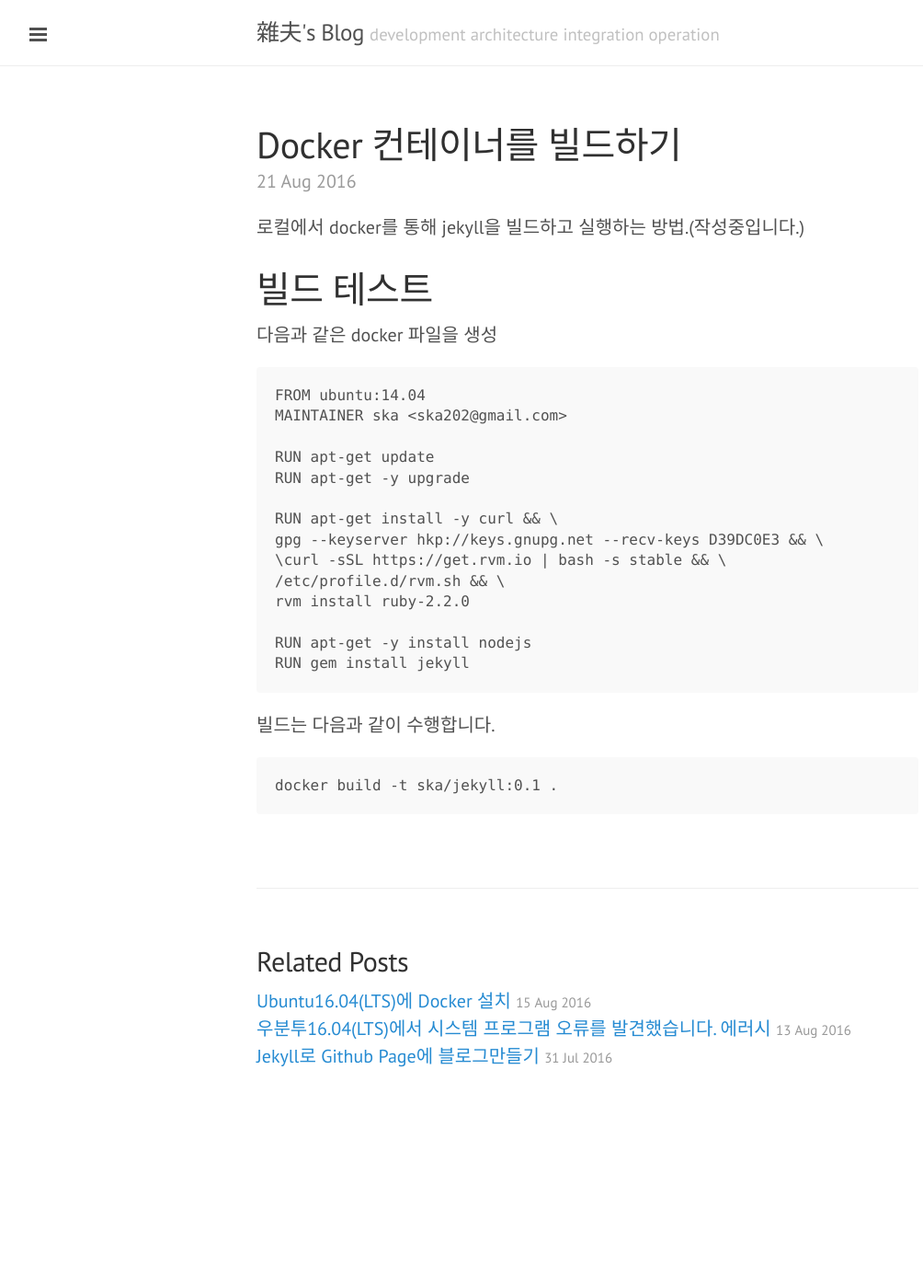
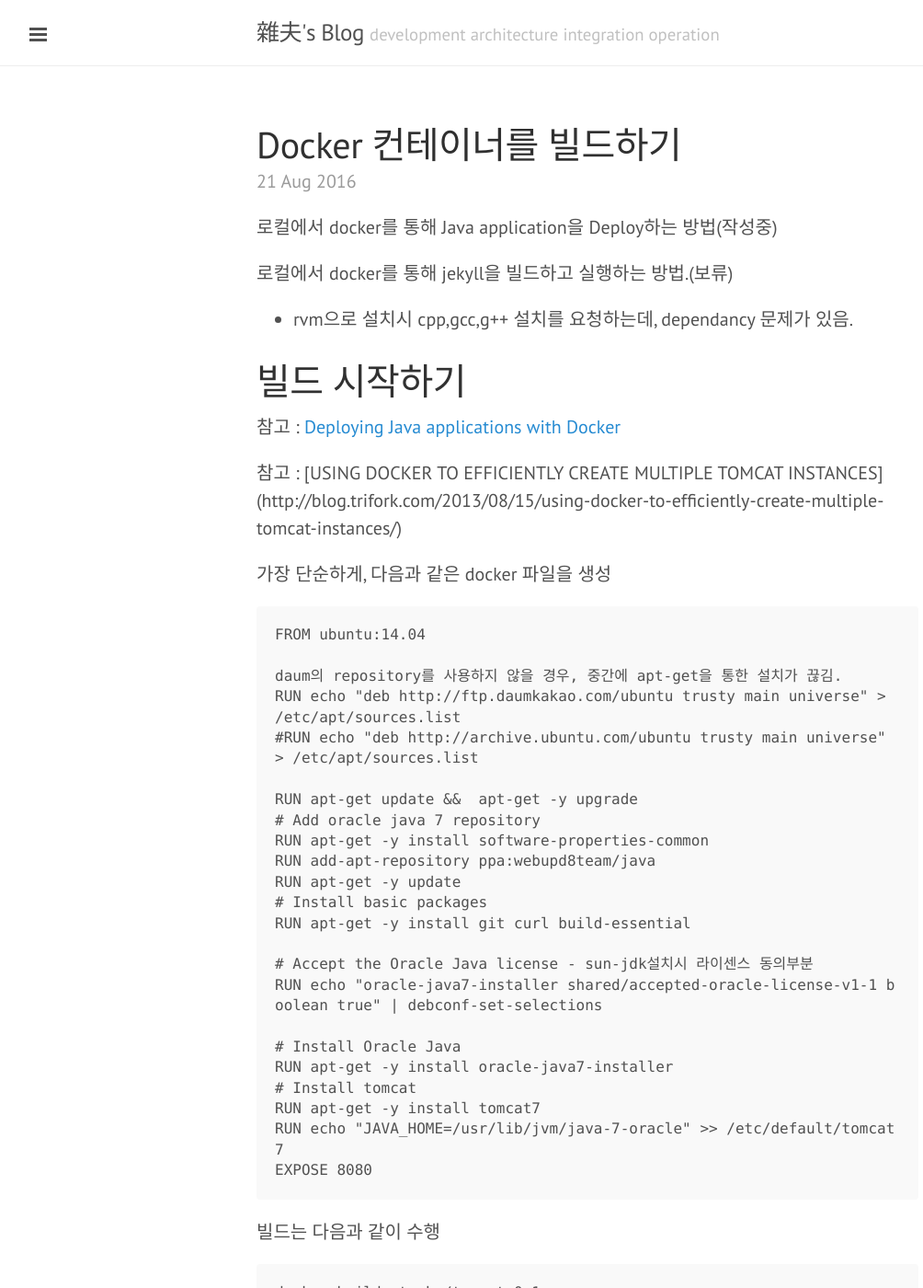
Before and after one commit to skaqud/skaqud.github.com, a Jekyll site: the page built from _posts/2016-08-22-Build-Docker-Container.markdown, in a window 1280 px wide and 1400 px high. Shown: the whole window at 92% size, without its empty margins (1-1005 px from the left). Built offline with Jekyll 4.4.1, drawn with Linux system fonts in a browser that asks for light colours; some of the changed text lies outside the part shown.

Commit message:
update posts

```diff
--- a/_posts/2016-08-22-Build-Docker-Container.markdown
+++ b/_posts/2016-08-22-Build-Docker-Container.markdown
@@ -8,27 +8,49 @@ tags:
 - Docker
 ---
 
-로컬에서 docker를 통해 jekyll을 빌드하고 실행하는 방법.(작성중입니다.)
+로컬에서 docker를 통해 Java application을 Deploy하는 방법(작성중)
 
-# 빌드 테스트
+로컬에서 docker를 통해 jekyll을 빌드하고 실행하는 방법.(보류)
 
-다음과 같은 docker 파일을 생성
+- rvm으로 설치시 cpp,gcc,g++ 설치를 요청하는데, dependancy 문제가 있음.
+
+# 빌드 시작하기
+
+참고 : [Deploying Java applications with Docker](https://blogs.infosupport.com/deploying-java-applications-with-docker/)
+
+참고 : [USING DOCKER TO EFFICIENTLY CREATE MULTIPLE TOMCAT INSTANCES] (http://blog.trifork.com/2013/08/15/using-docker-to-efficiently-create-multiple-tomcat-instances/)
+
+가장 단순하게, 다음과 같은 docker 파일을 생성
+
 
     FROM ubuntu:14.04
-    MAINTAINER ska <ska202@gmail.com>
 
-    RUN apt-get update
-    RUN apt-get -y upgrade
+    daum의 repository를 사용하지 않을 경우, 중간에 apt-get을 통한 설치가 끊김.
+    RUN echo "deb http://ftp.daumkakao.com/ubuntu trusty main universe" > /etc/apt/sources.list
+    #RUN echo "deb http://archive.ubuntu.com/ubuntu trusty main universe" > /etc/apt/sources.list
 
-    RUN apt-get install -y curl && \
-    gpg --keyserver hkp://keys.gnupg.net --recv-keys D39DC0E3 && \
-    \curl -sSL https://get.rvm.io | bash -s stable && \
-    /etc/profile.d/rvm.sh && \
-    rvm install ruby-2.2.0
+    RUN apt-get update &&  apt-get -y upgrade
+    # Add oracle java 7 repository
+    RUN apt-get -y install software-properties-common
+    RUN add-apt-repository ppa:webupd8team/java
+    RUN apt-get -y update
+    # Install basic packages
+    RUN apt-get -y install git curl build-essential
 
-    RUN apt-get -y install nodejs
-    RUN gem install jekyll
+    # Accept the Oracle Java license - sun-jdk설치시 라이센스 동의부분
+    RUN echo "oracle-java7-installer shared/accepted-oracle-license-v1-1 boolean true" | debconf-set-selections
 
-빌드는 다음과 같이 수행합니다.
+    # Install Oracle Java
+    RUN apt-get -y install oracle-java7-installer
+    # Install tomcat
+    RUN apt-get -y install tomcat7
+    RUN echo "JAVA_HOME=/usr/lib/jvm/java-7-oracle" >> /etc/default/tomcat7
+    EXPOSE 8080
 
-    docker build -t ska/jekyll:0.1 .
+빌드는 다음과 같이 수행
+
+    docker build -t ska/tomcat:0.1 .
+
+실행은 다음과 같이
+
+    docker run -d --name skat -p 8080:8080 ska/tomcat:0.1
```
